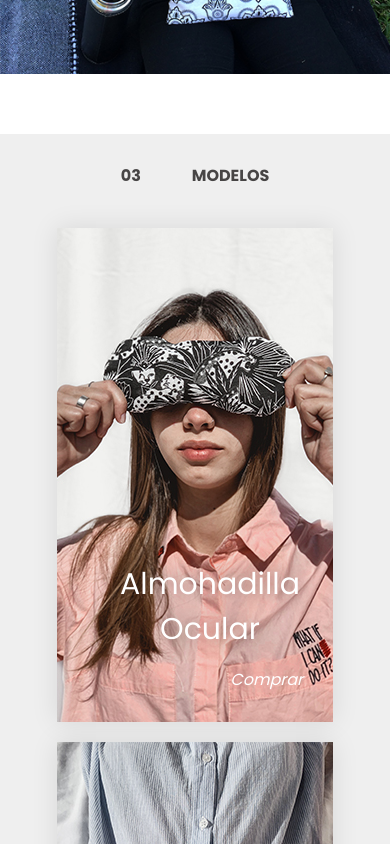
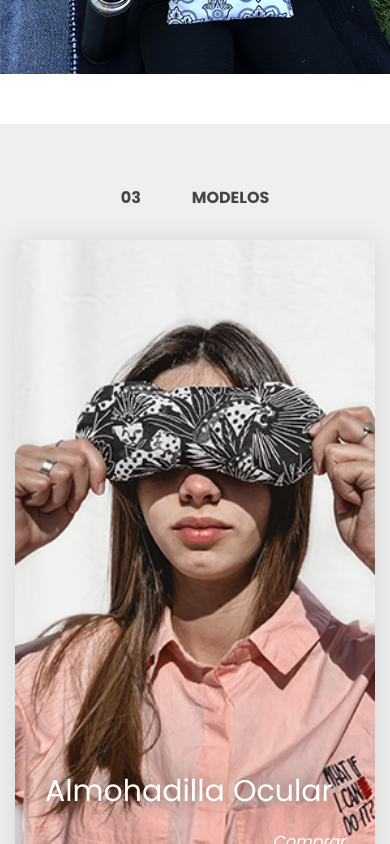
Before and after one commit to AgustinTafura/cherry-coder, a React (Create React App) app: page / in a window 390 px wide. Shown: the part 2000-2844 px from the top of the page. Built offline with nearby package versions, Linux system fonts and the light colour scheme.

Commit message:
correccion responsive CardsProducts

```diff
--- a/src/App.css
+++ b/src/App.css
@@ -167,13 +167,13 @@ img.logoNav {
 /* CARDS */
 
 .profile-card-2 {
-  max-width: 395px;
+  width: 80%;
   background-color: #FFF;
   box-shadow: 0px 0px 25px rgba(0, 0, 0, 0.1);
   background-position: center;
   overflow: hidden;
   position: relative;
-  margin: 10px auto;
+  /* margin: 10px auto; */
   cursor: pointer;
   /* border-radius: 10px; */
 }
@@ -374,7 +374,7 @@ img.logoNav {
   }
 
   .profile-card-2 {
-    max-width: 276px;
+    width: 100%;
   }
 }
 
--- /dev/null
+++ b/src/components/CardsPorducts/index.css
@@ -0,0 +1,13 @@
+#modelos {
+    padding: 2rem 0 0 0;
+    margin-bottom: 2rem;
+}
+
+.cardProduct {
+    margin-bottom: 2rem;
+
+}
+
+.cardProduct img {
+    width: 100%;
+}
--- a/src/components/CardsPorducts/index.jsx
+++ b/src/components/CardsPorducts/index.jsx
@@ -1,94 +1,43 @@
+import './index.css'
+
 const CardsProducts = () => {
+
+  const products = [
+    { pic: 'card1.jpg', name: 'Almohadilla Ocular' },
+    { pic: 'card2.jpg', name: 'Almohadilla Menstrual' },
+    { pic: 'card3.jpg', name: 'Almohadilla Multiuso' },
+    { pic: 'card4.jpg', name: 'Almohadilla Lumbar' },
+    { pic: 'card5.jpg', name: 'Almohadilla Cervical' },
+    { pic: 'card6.jpg', name: 'Almohadilla Oficina para manos' },
+  ]
+
+
+
   return (
-    <div className="row fondoDivBody">
-      <div className="col-lg-1">
+    <div id='modelos' className="row no-gutters fondoDivGris">
+      <div className="col-md-1">
         <h3 className="textoBody"><strong>03               MODELOS</strong></h3>
       </div>
-      <div className="container cardsAjusteInicio">
-        <div className="row">
-          <div className="col-md-3 cardsAjustes">
-            <div className="profile-card-2">
-              <img src={`${process.env.PUBLIC_URL}/assets/img/card1.jpg`} className="img img-responsive" />
-              <div className="profile-name">Almohadilla Ocular</div>
-              {/* <div className="profile-username">Almohadilla Ocular</div> */}
-              <div className="profile-icons">
-                <a href="#">
+      <div className=" col-md-10 row">
+
+        {
+          products.map((product, index) => {
+            return (
+              <div className="col-sm-6 col-md-4 cardProduct">
+                <div className="profile-card-2">
+                  <img src={`${process.env.PUBLIC_URL}/assets/img/${product.pic}`} className="img img-responsive" />
+                  <div className="profile-name">{product.name}</div>
                   <i className="comprarLink">Comprar</i>
-                </a>
+                  {/* <div className="profile-icons">
+                    <a href="#">
+                    </a>
+                  </div> */}
+                </div>
               </div>
-            </div>
-          </div>
-          <div className="col-md-1  cardsAjusteEspacio"></div>
-          <div className="col-md-3 cardsAjustes">
-            <div className="profile-card-2">
-              <img src={`${process.env.PUBLIC_URL}/assets/img/card2.jpg`} className="img img-responsive" />
-              <div className="profile-name">Almohadilla Menstrual</div>
-              {/* <div className="profile-username">@johndoesurname</div> */}
-              <div className="profile-icons">
-                <a href="#">
-                  <i className="comprarLink">Comprar</i>
-                </a>
-              </div>
-            </div>
-          </div>
-          <div className="col-md-1 cardsAjusteEspacio"></div>
-          <div className="col-md-3 cardsAjustes">
-            <div className="profile-card-2">
-              <img src={`${process.env.PUBLIC_URL}/assets/img/card3.jpg`} className="img img-responsive" />
-              <div className="profile-name">Almohadilla Multiuso</div>
-              {/* <div className="profile-username">@johndoesurname</div> */}
-              <div className="profile-icons">
-                <a href="#">
-                  <i className="comprarLink">Comprar</i>
-                </a>
-              </div>
-            </div>
-          </div>
+            )
+          })
+        }
 
-        </div>
-      </div>
-      <div className="col-lg-1 textoBody">
-      </div>
-      <div className="container cardsAjusteInicio">
-        <div className="row">
-          <div className="col-md-3 cardsAjustes ">
-            <div className="profile-card-2">
-              <img src={`${process.env.PUBLIC_URL}/assets/img/card4.jpg`} className="img img-responsive" />
-              <div className="profile-name">Almohadilla Lumbar</div>
-              {/* <div className="profile-username">@johndoesurname</div> */}
-              <div className="profile-icons">
-                <a href="#">
-                  <i className="comprarLink">Comprar</i>
-                </a>
-              </div>
-            </div>
-          </div>
-          <div className="col-md-1 cardsAjusteEspacio"></div>
-          <div className="col-md-3 cardsAjustes">
-            <div className="profile-card-2">
-              <img src={`${process.env.PUBLIC_URL}/assets/img/card5.jpg`} className="img img-responsive" />
-              <div className="profile-name profileTexto">Almohadilla Cervical</div>
-              {/* <div className="profile-username">@johndoesurname</div> */}
-              <div className="profile-icons">
-                <a href="#">
-                  <i className="comprarLink">Comprar</i>
-                </a>
-              </div>
-            </div>
-          </div>
-          <div className="col-md-1 cardsAjusteEspacio"></div>
-          <div className="col-md-3 cardsAjustes">
-            <div className="profile-card-2">
-              <img src={`${process.env.PUBLIC_URL}/assets/img/card6.jpg`} className="img img-responsive" />
-              <div className="profile-name">Almohadilla Oficina para manos</div>
-              <div className="profile-icons">
-                <a href="#">
-                  <i className="comprarLink">Comprar</i>
-                </a>
-              </div>
-            </div>
-          </div>
-        </div>
       </div>
     </div>
   )
--- a/src/components/Content2/index.jsx
+++ b/src/components/Content2/index.jsx
@@ -16,7 +16,7 @@ const ContentBody = () => {
         <img src={`${process.env.PUBLIC_URL}/assets/img/imagen4.jpg`} className="col-4 imagen" />
       </div> */}
 
-      <div id='' className="row no-gutters divCuadrotexto fondoDivGris">
+      <div id='que-son' className="row no-gutters divCuadrotexto fondoDivGris">
         <div className="col-md-1">
           <h3 className="textoBody"><strong>02              ¿QUÉ SON?</strong></h3>
         </div>
--- a/src/components/Footer/index.jsx
+++ b/src/components/Footer/index.jsx
@@ -61,7 +61,7 @@ const FooterContainer = () => {
                   <div className="card-header" id="headingOne" data-toggle="collapse" data-target="#collapseOne" aria-expanded="false" aria-controls="collapseOne">
                     <h5 className="mb-0" >
                       <button className="btn collapsed" >
-                        BUENO AIRES
+                        BUENOS AIRES
                     </button>
                     </h5>
                   </div>
```
Also changed, not shown: src/components/CardsPorducts/index copy.jsx (added, +111 -0 lines).
